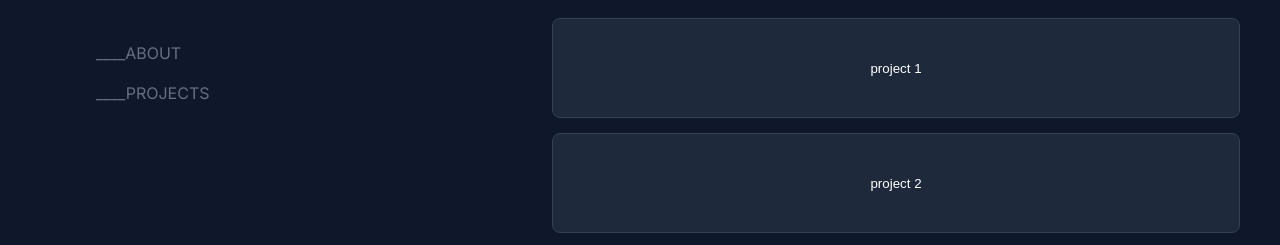
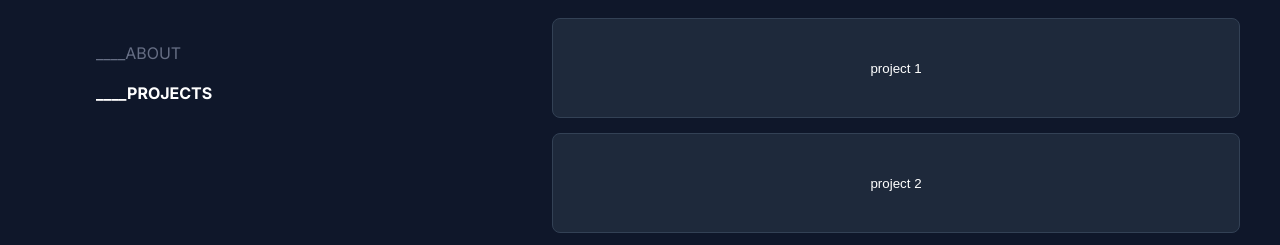
Before and after one commit to TreePool113/portfolio, a plain HTML site: page index.html in a window 1280 px wide. Shown: the part 520-765 px from the top of the page. Drawn offline with nearby package versions, Linux system fonts and the light colour scheme.

Commit message:
updated portfolio

```diff
--- a/index.css
+++ b/index.css
@@ -61,6 +61,11 @@ li{
 }
 .jump-link li a {
   color: #666e84;
+  transition: 0.3s;
+}
+.jump-link a.active{
+  color: white;
+  font-weight: bold;
 }
 .bio {
   font-size: 18px;
--- a/index.html
+++ b/index.html
@@ -17,11 +17,11 @@
           <p>Yo! This is my personal portfolio. A few lines of code, a few small projects — and a whole lot of effort.</p>
         </div>
         <div class="jump-link">
-          <li><a href="#about">
+          <li><a href="#about" id="link-about">
             <span class="normal-link">____ABOUT</span>
             <span class="hovered-link">______   ABOUT</span>
           </a></li>
-          <li><a href="#projects">
+          <li><a href="#projects" id="link-projects">
             <span class="normal-link">____PROJECTS</span>
             <span class="hovered-link">______   PROJECTS</span>
           </a></li>
@@ -57,5 +57,30 @@
   <script>
     AOS.init();
   </script>
+  <script>
+    const sections = document.querySelectorAll("section, .about, .projects");
+    const navLinks = {
+      about: document.getElementById("link-about"),
+      projects: document.getElementById("link-projects"),
+    };
+
+    window.addEventListener("scroll", () => {
+      let scrollPos = window.scrollY + window.innerHeight / 2;
+
+      sections.forEach(section => {
+        const id = section.getAttribute("id");
+        if (!id) return;
+
+        const top = section.offsetTop;
+        const height = section.offsetHeight;
+
+        if (scrollPos >= top && scrollPos < top + height) {
+          Object.values(navLinks).forEach(link => link.classList.remove("active"));
+          if (navLinks[id]) navLinks[id].classList.add("active");
+        }
+      });
+    });
+  </script>
+
 </body>
 </html>
```
